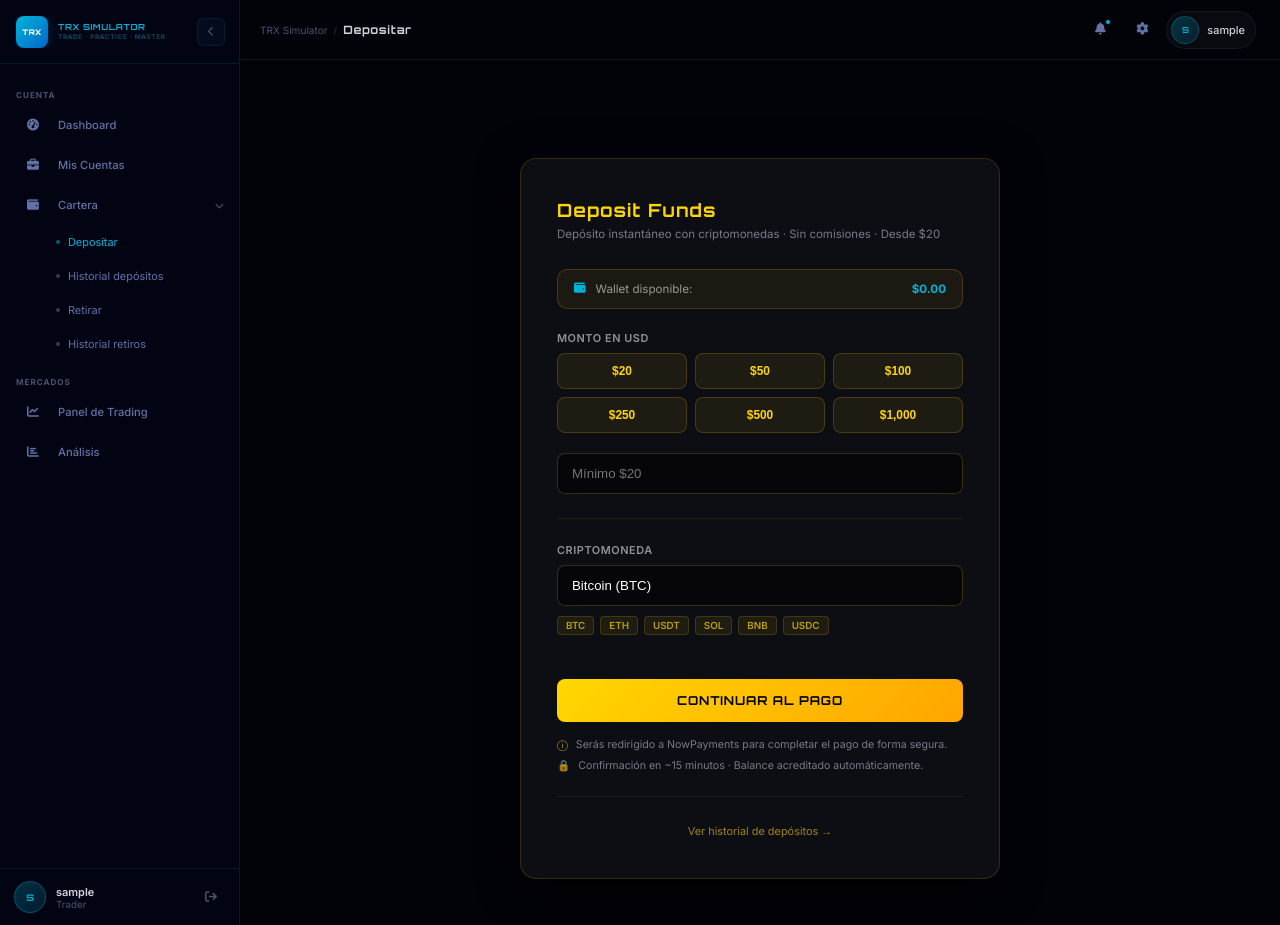
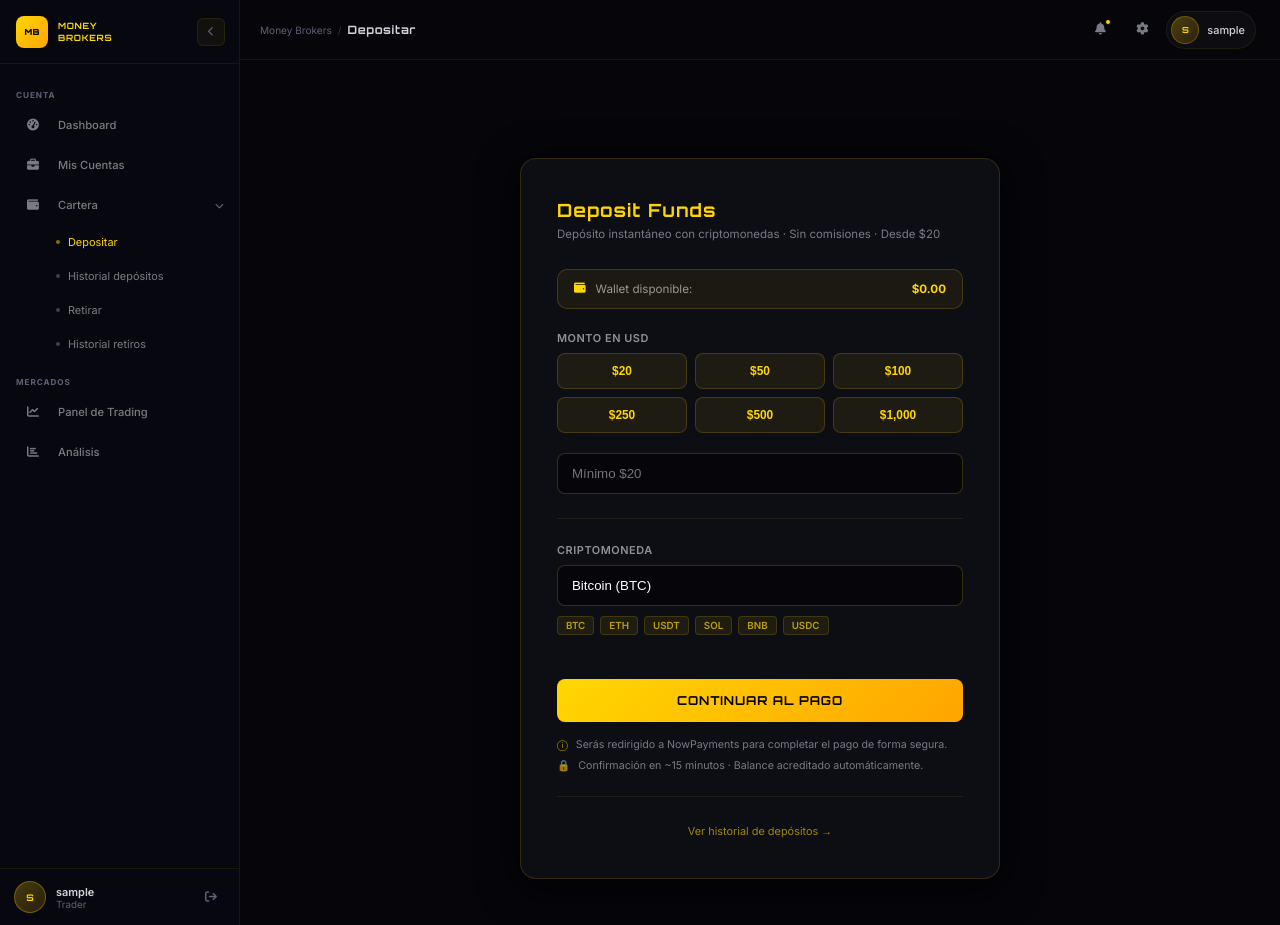
Before and after one commit to Naffer27/trx_simulator, a Django app: page /deposit/ in a window 1280 px wide. Run offline with Django 5.2, Linux system fonts and the light colour scheme; the visitor is signed in with stand-in values (Sample User, id 1); data comes from the database, SQL or seed files in the repository; data that the repository does not hold is empty; parts of the project's set-up code (start-up, migrations or seed data) failed here and were passed over.

Commit message:
fix: scope-separate broker and simulator visual identities
Revert Money Brokers gold theme to all broker/shared templates.
Keep TRX Simulator cyan theme strictly inside the trading terminal.

- base.html: restored to gold (Money Brokers). Added {% block navbar_brand %}
  so dashboard.html can inject "TRX SIMULATOR" without touching the shared file.
- base_app.html: fully restored — gold vars (#FFD700/#FFA500), MB logo mark,
  MONEY BROKERS wordmark, gold avatar/sidebar accents.
- dashboard.html: injects {% block navbar_brand %}TRX SIMULATOR{% endblock %};
  adds scoped CSS overrides (.navbar-brand, border, .nav-cta) that apply cyan
  ONLY on the trading terminal page.
- All broker pages (login, register, home, history, deposit, withdraw, accounts,
  ops_panel, totp): reverted title blocks to Money Brokers.

Result: two completely separate visual identities sharing base.html cleanly.
No chart logic, WS pipeline, resize system, or backend touched.

Co-Authored-By: Claude Sonnet 4.6 <noreply@anthropic.com>

```diff
--- a/simulator/templates/simulator/accounts.html
+++ b/simulator/templates/simulator/accounts.html
@@ -1,5 +1,5 @@
 {% extends "simulator/base_app.html" %}
-{% block title %}Mis Cuentas — TRX Simulator{% endblock %}
+{% block title %}Mis Cuentas — Money Brokers{% endblock %}
 {% block page_title %}Mis Cuentas{% endblock %}
 
 {% block extra_styles %}
--- a/simulator/templates/simulator/base_app.html
+++ b/simulator/templates/simulator/base_app.html
@@ -6,7 +6,7 @@
   <meta charset="UTF-8" />
   <meta name="viewport" content="width=device-width, initial-scale=1, viewport-fit=cover" />
   <meta name="theme-color" content="#05050a" />
-  <title>{% block title %}TRX Simulator{% endblock %}</title>
+  <title>{% block title %}Money Brokers{% endblock %}</title>
 
   <link rel="preconnect" href="https://fonts.googleapis.com">
   <link rel="preconnect" href="https://fonts.gstatic.com" crossorigin>
@@ -20,17 +20,17 @@
       --sb-w: 240px;
       --sb-w-col: 64px;
       --topbar-h: 60px;
-      --bg-app: #020209;
-      --bg-sidebar: #030413;
-      --bg-card: #07091c;
-      --bg-card-2: #050618;
-      --border: rgba(0,180,216,.11);
+      --bg-app: #05050a;
+      --bg-sidebar: #07070f;
+      --bg-card: #0d0d1a;
+      --bg-card-2: #0a0a14;
+      --border: rgba(255,215,0,.08);
       --border-dim: rgba(255,255,255,.04);
-      --gold: #00b4d8;
-      --amber: #0099cc;
+      --gold: #FFD700;
+      --amber: #FFA500;
       --text: #d1d4dc;
-      --muted: #4a5270;
-      --muted-2: #6272a4;
+      --muted: #5d6175;
+      --muted-2: #787b86;
       --bull: #26a69a;
       --bear: #ef5350;
       --tr: .22s cubic-bezier(.4,0,.2,1);
@@ -86,46 +86,33 @@
     .sb-logo { display: flex; align-items: center; gap: 10px; flex: 1; overflow: hidden; }
     .sb-logo-mark {
       width: 32px; height: 32px; min-width: 32px;
-      background: linear-gradient(135deg, #00b4d8, #0066cc);
+      background: linear-gradient(135deg, #FFD700, #FFA500);
       border-radius: 8px;
       display: flex; align-items: center; justify-content: center;
       font-family: 'Orbitron', sans-serif;
-      font-size: .55rem; font-weight: 900; color: #fff; letter-spacing: .04em;
+      font-size: .6rem; font-weight: 900; color: #000; letter-spacing: .01em;
       flex-shrink: 0;
-      box-shadow: 0 0 12px rgba(0,180,216,.25);
     }
-    .sb-logo-names {
-      display: flex; flex-direction: column; gap: 2px;
-      overflow: hidden;
-      opacity: 1;
-      transition: opacity var(--tr), max-width var(--tr);
+    .sb-logo-text {
+      font-family: 'Orbitron', sans-serif;
+      font-size: .62rem; font-weight: 700;
+      color: var(--gold); letter-spacing: .08em; line-height: 1.3;
+      white-space: nowrap;
+      opacity: 1; overflow: hidden;
+      transition: opacity var(--tr), width var(--tr), max-width var(--tr);
       max-width: 160px;
     }
-    .sb-collapsed .sb-logo-names { opacity: 0; max-width: 0; }
-    .sb-logo-text {
-      font-family: 'Orbitron', sans-serif;
-      font-size: .6rem; font-weight: 700;
-      color: var(--gold); letter-spacing: .07em; line-height: 1.2;
-      white-space: nowrap; overflow: hidden;
-    }
-    .sb-logo-tagline {
-      font-size: .46rem; font-weight: 600;
-      color: rgba(0,180,216,.45); letter-spacing: .1em;
-      text-transform: uppercase; white-space: nowrap; overflow: hidden;
-      line-height: 1;
-    }
-    /* keep old .sb-logo-text collapse rule for compat */
-    .sb-collapsed .sb-logo-text { opacity: 0; }
+    .sb-collapsed .sb-logo-text { opacity: 0; max-width: 0; }
 
     .sb-collapse-btn {
       width: 28px; height: 28px; min-width: 28px;
-      background: rgba(0,180,216,.05); border: 1px solid var(--border);
+      background: rgba(255,215,0,.05); border: 1px solid var(--border);
       border-radius: 6px; color: var(--muted);
       cursor: pointer; display: flex; align-items: center; justify-content: center;
       font-size: .7rem; flex-shrink: 0;
       transition: background .15s, color .15s;
     }
-    .sb-collapse-btn:hover { background: rgba(0,180,216,.12); color: var(--gold); }
+    .sb-collapse-btn:hover { background: rgba(255,215,0,.12); color: var(--gold); }
     .sb-collapse-btn .fa { transition: transform var(--tr); }
     .sb-collapsed .sb-collapse-btn .fa { transform: rotate(180deg); }
 
@@ -152,7 +139,7 @@
     .sb-link:hover { color: var(--text); background: rgba(255,255,255,.025); }
     .sb-link.active {
       color: var(--gold);
-      background: rgba(0,180,216,.06);
+      background: rgba(255,215,0,.06);
       border-left-color: var(--gold);
     }
 
@@ -240,8 +227,8 @@
     .sb-avatar {
       width: 32px; height: 32px; min-width: 32px;
       border-radius: 50%;
-      background: linear-gradient(135deg, rgba(0,180,216,.25), rgba(0,153,204,.15));
-      border: 1px solid rgba(0,180,216,.3);
+      background: linear-gradient(135deg, rgba(255,215,0,.25), rgba(255,165,0,.15));
+      border: 1px solid rgba(255,215,0,.3);
       display: flex; align-items: center; justify-content: center;
       font-family: 'Orbitron', sans-serif; font-size: .65rem; font-weight: 700;
       color: var(--gold); flex-shrink: 0;
@@ -335,11 +322,11 @@
       border-radius: 20px; cursor: pointer;
       transition: border-color .15s;
     }
-    .tb-user-chip:hover { border-color: rgba(0,180,216,.2); }
+    .tb-user-chip:hover { border-color: rgba(255,215,0,.2); }
     .tb-chip-avatar {
       width: 28px; height: 28px; border-radius: 50%;
-      background: linear-gradient(135deg, rgba(0,180,216,.25), rgba(0,153,204,.15));
-      border: 1px solid rgba(0,180,216,.25);
+      background: linear-gradient(135deg, rgba(255,215,0,.25), rgba(255,165,0,.15));
+      border: 1px solid rgba(255,215,0,.25);
       display: flex; align-items: center; justify-content: center;
       font-family: 'Orbitron', sans-serif; font-size: .6rem; font-weight: 700;
       color: var(--gold);
@@ -400,11 +387,8 @@
     <!-- Header / Logo -->
     <div class="sb-header">
       <div class="sb-logo">
-        <div class="sb-logo-mark">TRX</div>
-        <div class="sb-logo-names">
-          <div class="sb-logo-text">TRX SIMULATOR</div>
-          <div class="sb-logo-tagline">TRADE · PRACTICE · MASTER</div>
-        </div>
+        <div class="sb-logo-mark">MB</div>
+        <div class="sb-logo-text">MONEY<br>BROKERS</div>
       </div>
       <button class="sb-collapse-btn" id="sidebarToggle" title="Colapsar menú">
         <i class="fa fa-chevron-left"></i>
@@ -559,7 +543,7 @@
           <i class="fa-solid fa-bars"></i>
         </button>
         <div class="tb-breadcrumb">
-          <span>TRX Simulator</span>
+          <span>Money Brokers</span>
           <span class="tb-breadcrumb-sep">/</span>
           <span class="tb-page-title">{% block page_title %}Dashboard{% endblock %}</span>
         </div>
--- a/simulator/templates/simulator/deposit.html
+++ b/simulator/templates/simulator/deposit.html
@@ -1,6 +1,6 @@
 {% extends "simulator/base_app.html" %}
 {% load static %}
-{% block title %}Deposit — TRX Simulator{% endblock %}
+{% block title %}Deposit — Money Brokers{% endblock %}
 {% block page_title %}Depositar{% endblock %}
 
 {% block extra_head %}
--- a/simulator/templates/simulator/deposit_history.html
+++ b/simulator/templates/simulator/deposit_history.html
@@ -1,5 +1,5 @@
 {% extends "simulator/base_app.html" %}
-{% block title %}Deposit History — TRX Simulator{% endblock %}
+{% block title %}Deposit History — Money Brokers{% endblock %}
 {% block page_title %}Historial de Depósitos{% endblock %}
 
 {% block extra_head %}
--- a/simulator/templates/simulator/deposit_status.html
+++ b/simulator/templates/simulator/deposit_status.html
@@ -1,5 +1,5 @@
 {% extends "simulator/base_app.html" %}
-{% block title %}Pago en progreso — TRX Simulator{% endblock %}
+{% block title %}Pago en progreso — Money Brokers{% endblock %}
 {% block page_title %}Depósito{% endblock %}
 
 {% block extra_styles %}
--- a/simulator/templates/simulator/history.html
+++ b/simulator/templates/simulator/history.html
@@ -1,7 +1,7 @@
 {% extends "simulator/base_app.html" %}
 {% load static %}
 
-{% block title %}History — TRX Simulator{% endblock %}
+{% block title %}History — Money Brokers{% endblock %}
 {% block page_title %}Análisis{% endblock %}
 
 {% block extra_head %}
--- a/simulator/templates/simulator/home.html
+++ b/simulator/templates/simulator/home.html
@@ -1,5 +1,5 @@
 {% extends "simulator/base_app.html" %}
-{% block title %}Dashboard — TRX Simulator{% endblock %}
+{% block title %}Dashboard — Money Brokers{% endblock %}
 {% block page_title %}Dashboard{% endblock %}
 
 {% block extra_styles %}
--- a/simulator/templates/simulator/login.html
+++ b/simulator/templates/simulator/login.html
@@ -4,7 +4,7 @@
 <head>
   <meta charset="UTF-8">
   <meta name="viewport" content="width=device-width, initial-scale=1">
-  <title>Login — TRX Simulator</title>
+  <title>Login — Money Brokers</title>
   <link rel="preconnect" href="https://fonts.googleapis.com">
   <link rel="preconnect" href="https://fonts.gstatic.com" crossorigin>
   <link href="https://fonts.googleapis.com/css2?family=Inter:wght@400;500;600;700&family=Orbitron:wght@700;900&display=swap" rel="stylesheet">
--- a/simulator/templates/simulator/ops_panel.html
+++ b/simulator/templates/simulator/ops_panel.html
@@ -38,7 +38,7 @@
 </head>
 <body>
 
-<h1>TRX Simulator — Ops Panel</h1>
+<h1>Money Brokers — Ops Panel</h1>
 <div class="meta">
   Version: <strong>{{ git_version }}</strong> &nbsp;|&nbsp;
   Server time: <strong>{{ server_time|date:"Y-m-d H:i:s" }} UTC</strong>
--- a/simulator/templates/simulator/register.html
+++ b/simulator/templates/simulator/register.html
@@ -4,7 +4,7 @@
 <head>
   <meta charset="UTF-8">
   <meta name="viewport" content="width=device-width, initial-scale=1">
-  <title>Open Account — TRX Simulator</title>
+  <title>Open Account — Money Brokers</title>
   <link rel="preconnect" href="https://fonts.googleapis.com">
   <link rel="preconnect" href="https://fonts.gstatic.com" crossorigin>
   <link href="https://fonts.googleapis.com/css2?family=Inter:wght@400;500;600;700&family=Orbitron:wght@700;900&display=swap" rel="stylesheet">
--- a/simulator/templates/simulator/totp_setup.html
+++ b/simulator/templates/simulator/totp_setup.html
@@ -3,7 +3,7 @@
 <head>
 <meta charset="UTF-8">
 <meta name="viewport" content="width=device-width, initial-scale=1.0">
-<title>Configurar 2FA — TRX Simulator</title>
+<title>Configurar 2FA — Money Brokers</title>
 <style>
   * { box-sizing: border-box; margin: 0; padding: 0; }
   body { font-family: 'Courier New', monospace; background: #0d0d0d; color: #c8c8c8;
--- a/simulator/templates/simulator/totp_verify.html
+++ b/simulator/templates/simulator/totp_verify.html
@@ -3,7 +3,7 @@
 <head>
 <meta charset="UTF-8">
 <meta name="viewport" content="width=device-width, initial-scale=1.0">
-<title>Verificar 2FA — TRX Simulator</title>
+<title>Verificar 2FA — Money Brokers</title>
 <style>
   * { box-sizing: border-box; margin: 0; padding: 0; }
   body { font-family: 'Courier New', monospace; background: #0d0d0d; color: #c8c8c8;
--- a/simulator/templates/simulator/withdraw.html
+++ b/simulator/templates/simulator/withdraw.html
@@ -1,6 +1,6 @@
 {% extends "simulator/base_app.html" %}
 {% load static %}
-{% block title %}Withdraw — TRX Simulator{% endblock %}
+{% block title %}Withdraw — Money Brokers{% endblock %}
 {% block page_title %}Retirar{% endblock %}
 
 {% block extra_head %}
--- a/simulator/templates/simulator/withdraw_history.html
+++ b/simulator/templates/simulator/withdraw_history.html
@@ -1,6 +1,6 @@
 {% extends "simulator/base_app.html" %}
 {% load static %}
-{% block title %}Withdrawal History — TRX Simulator{% endblock %}
+{% block title %}Withdrawal History — Money Brokers{% endblock %}
 {% block page_title %}Historial de Retiros{% endblock %}
 
 {% block extra_head %}
```
Also changed, not shown: simulator/templates/simulator/base.html (+8 -8 lines), simulator/templates/simulator/dashboard.html (+6 -1 lines).
